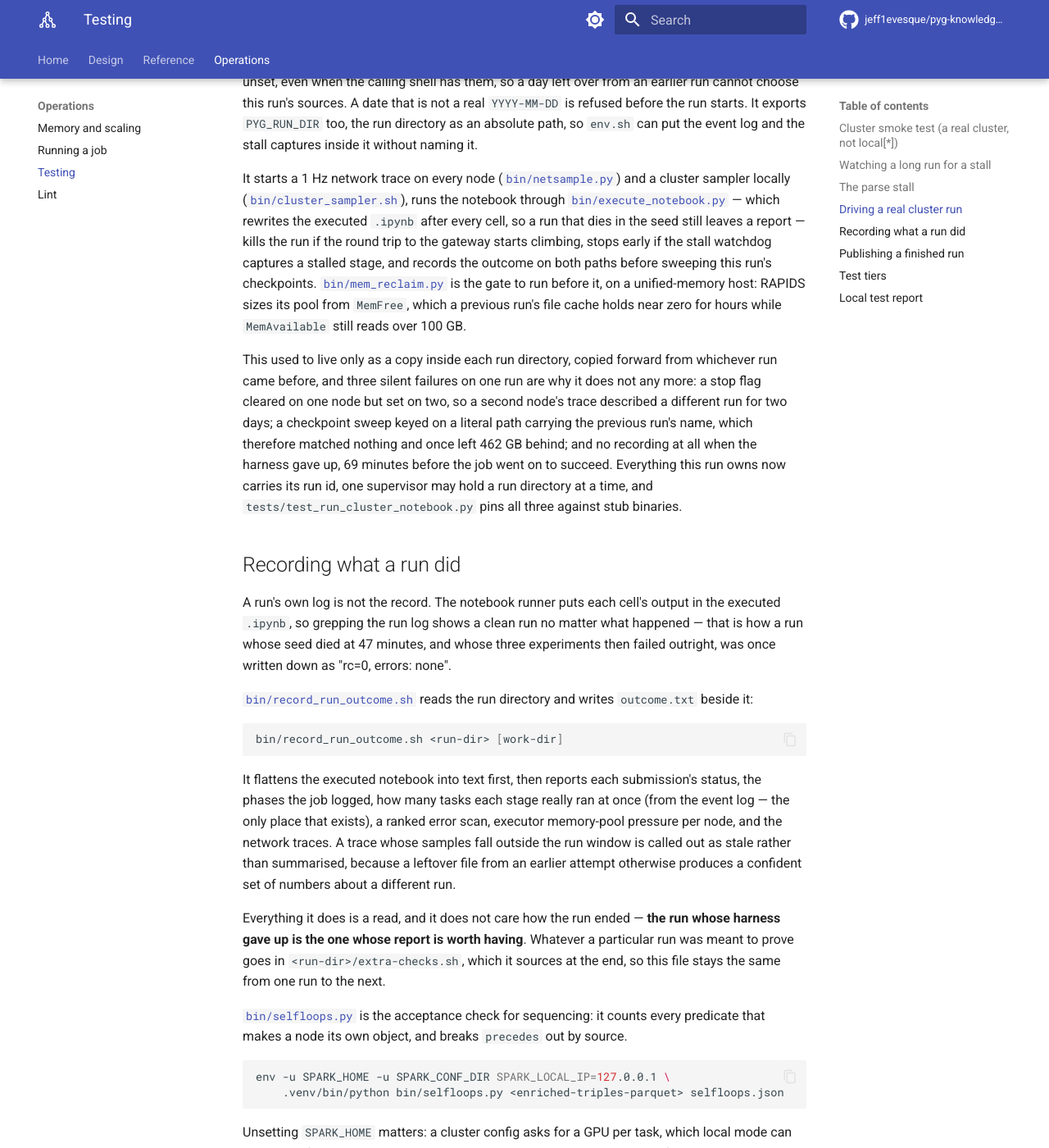
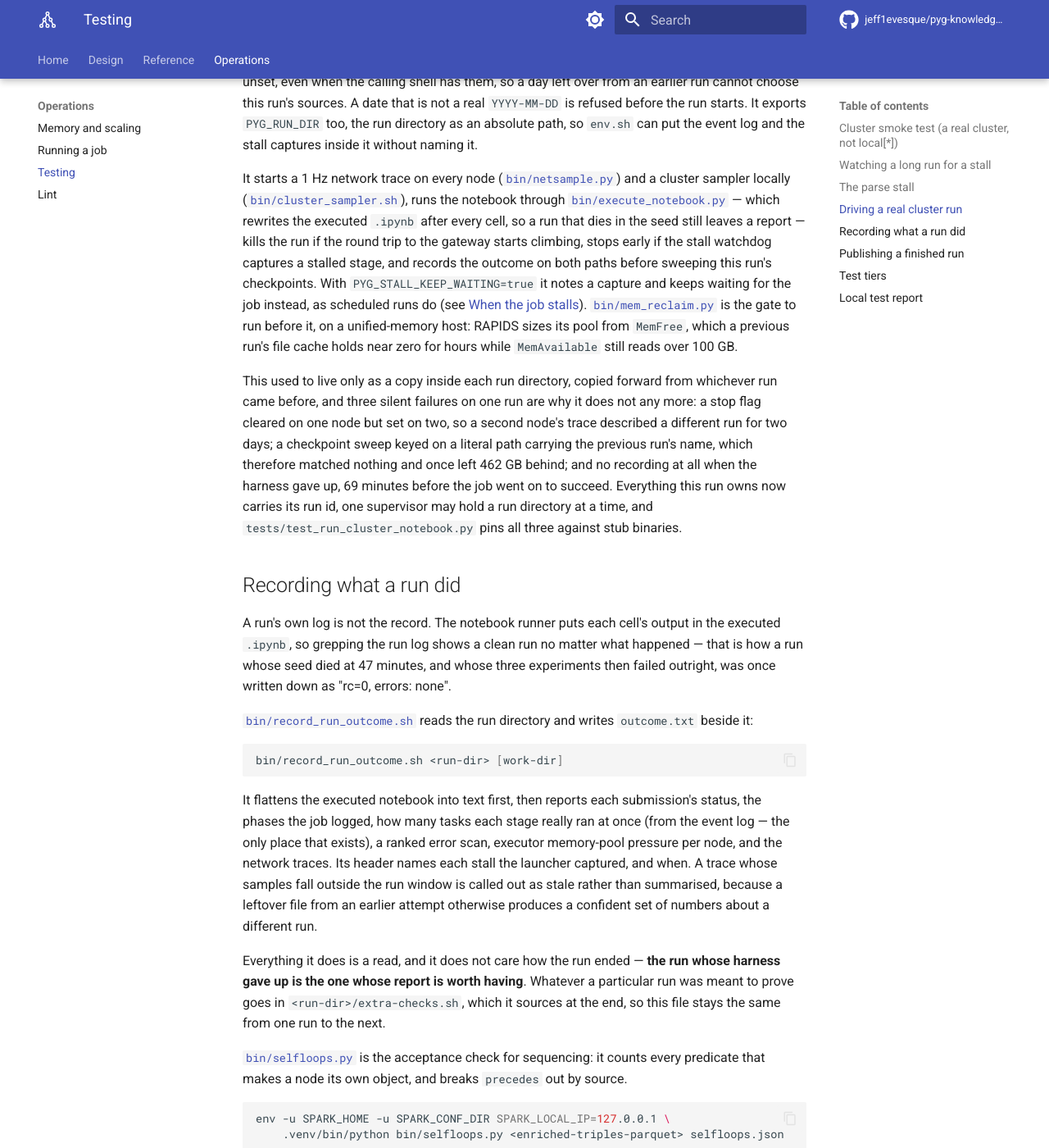
Before and after one commit to jeff1evesque/pyg-knowledge-graph-builder, an MkDocs documentation site: the page built from documentation/operations/testing.md, in a window 1280 px wide and 1400 px high, scrolled down 6911 px. Shown: the whole window at 82% size. Built offline with MkDocs 1.6.1 and Material for MkDocs 9.7.7, drawn with Linux system fonts in a browser that asks for light colours; comment, search, counter and statistics services are not loaded.

Commit message:
#467: testing.md, the launcher can wait out a stall, and the report names it

```diff
--- a/documentation/operations/testing.md
+++ b/documentation/operations/testing.md
@@ -234,7 +234,9 @@ runs the notebook through [`bin/execute_notebook.py`](https://github.com/jeff1ev
 which rewrites the executed `.ipynb` after every cell, so a run that dies in the
 seed still leaves a report — kills the run if the round trip to the gateway
 starts climbing, stops early if the stall watchdog captures a stalled stage, and
-records the outcome on both paths before sweeping this run's checkpoints.
+records the outcome on both paths before sweeping this run's checkpoints. With
+`PYG_STALL_KEEP_WAITING=true` it notes a capture and keeps waiting for the job instead,
+as scheduled runs do (see [When the job stalls](running-a-job.md#when-the-job-stalls)).
 [`bin/mem_reclaim.py`](https://github.com/jeff1evesque/pyg-knowledge-graph-builder/blob/master/bin/mem_reclaim.py) is the gate to run before it, on a
 unified-memory host: RAPIDS sizes its pool from `MemFree`, which a previous run's
 file cache holds near zero for hours while `MemAvailable` still reads over 100 GB.
@@ -266,7 +268,8 @@ bin/record_run_outcome.sh <run-dir> [work-dir]
 It flattens the executed notebook into text first, then reports each
 submission's status, the phases the job logged, how many tasks each stage really
 ran at once (from the event log — the only place that exists), a ranked error
-scan, executor memory-pool pressure per node, and the network traces. A trace
+scan, executor memory-pool pressure per node, and the network traces. Its header
+names each stall the launcher captured, and when. A trace
 whose samples fall outside the run window is called out as stale rather than
 summarised, because a leftover file from an earlier attempt otherwise produces a
 confident set of numbers about a different run.
```
